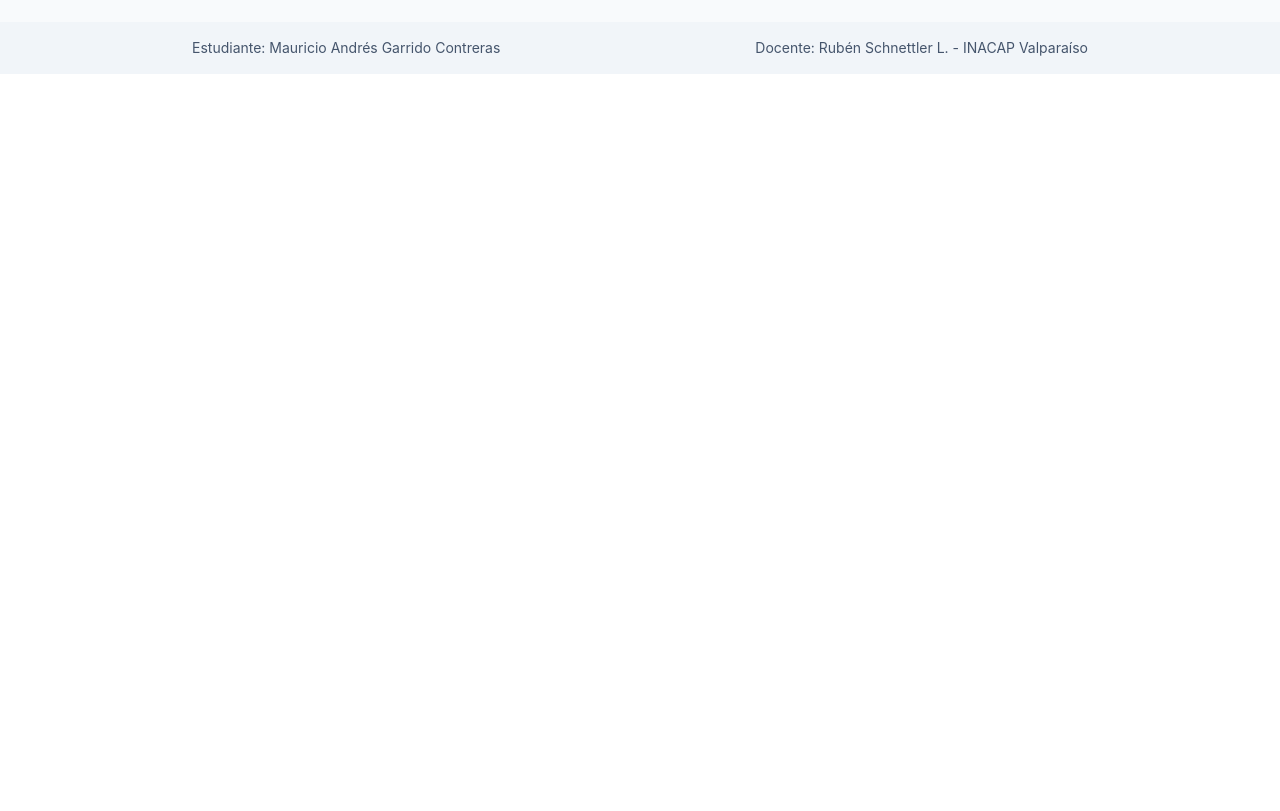
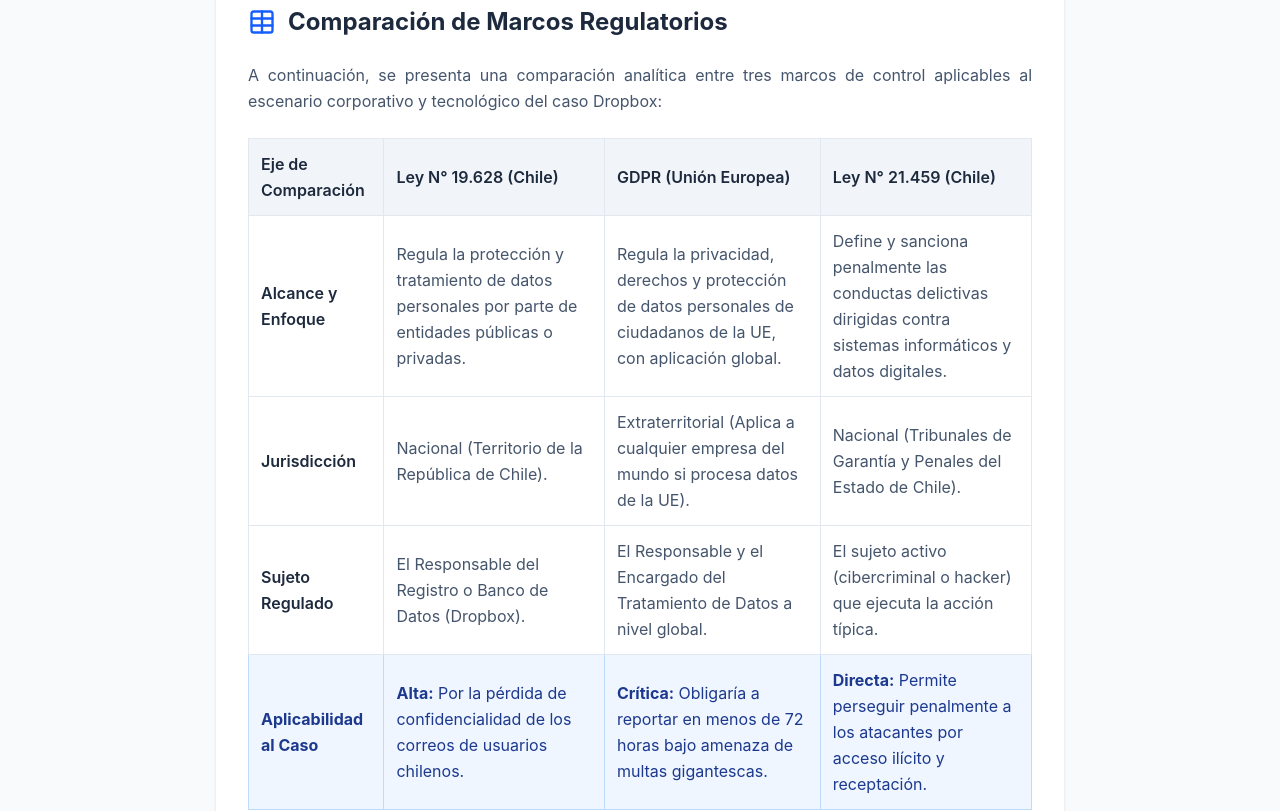
Before and after one commit to mandresgarridoc-arch/informe_garmau, a React (Vite) app: page / in a window 1280 px wide. Shown: the part 3000-3811 px from the top of the page. Before the commit the page ends 3074 px from the top, so only its background shows below. Built offline with nearby package versions, Linux system fonts and the light colour scheme.

Commit message:
Agrega tabla comparativa

```diff
--- a/src/App.tsx
+++ b/src/App.tsx
@@ -1,7 +1,8 @@
 import { Shield, BookOpen } from 'lucide-react'
 import Resumen from './componentes/Resumen'
 import Marco from "./componentes/Marco"
-import Delitos from "./componentes/Delitos";
+import Delitos from "./componentes/Delitos"
+import Comparacion from './componentes/Comparacion'
 
 function App() {
   return (
@@ -37,6 +38,7 @@ function App() {
         <Resumen/>
         <Marco />
         <Delitos/>
+        <Comparacion/>
       </main>
 
       <footer className="bg-slate-100 text-slate-600 text-sm py-4 px-6">
--- /dev/null
+++ b/src/componentes/Comparacion.tsx
@@ -0,0 +1,61 @@
+import { Table } from "lucide-react";
+
+function Comparacion() {
+  return (
+    <div className="bg-white rounded-lg shadow p-8 mb-8">
+      <div className="flex items-center gap-3 mb-6">
+        <Table className="text-blue-600" size={28} />
+        <h2 className="text-2xl font-bold text-slate-800">
+          Comparación de Marcos Regulatorios
+        </h2>
+      </div>
+
+      <div className="space-y-6 text-slate-600 leading-relaxed text-justify">
+        <p>
+          A continuación, se presenta una comparación analítica entre tres marcos de control aplicables al escenario corporativo y tecnológico del caso Dropbox:
+        </p>
+
+        <div className="overflow-x-auto">
+          <table className="w-full text-left border-collapse border border-slate-200">
+            <thead>
+              <tr className="bg-slate-100 text-slate-800">
+                <th className="border border-slate-200 p-3 font-semibold">Eje de Comparación</th>
+                <th className="border border-slate-200 p-3 font-semibold">Ley N° 19.628 (Chile)</th>
+                <th className="border border-slate-200 p-3 font-semibold">GDPR (Unión Europea)</th>
+                <th className="border border-slate-200 p-3 font-semibold">Ley N° 21.459 (Chile)</th>
+              </tr>
+            </thead>
+            <tbody>
+              <tr className="hover:bg-slate-50 transition-colors">
+                <td className="border border-slate-200 p-3 font-semibold text-slate-800">Alcance y Enfoque</td>
+                <td className="border border-slate-200 p-3">Regula la protección y tratamiento de datos personales por parte de entidades públicas o privadas.</td>
+                <td className="border border-slate-200 p-3">Regula la privacidad, derechos y protección de datos personales de ciudadanos de la UE, con aplicación global.</td>
+                <td className="border border-slate-200 p-3">Define y sanciona penalmente las conductas delictivas dirigidas contra sistemas informáticos y datos digitales.</td>
+              </tr>
+              <tr className="hover:bg-slate-50 transition-colors">
+                <td className="border border-slate-200 p-3 font-semibold text-slate-800">Jurisdicción</td>
+                <td className="border border-slate-200 p-3">Nacional (Territorio de la República de Chile).</td>
+                <td className="border border-slate-200 p-3">Extraterritorial (Aplica a cualquier empresa del mundo si procesa datos de la UE).</td>
+                <td className="border border-slate-200 p-3">Nacional (Tribunales de Garantía y Penales del Estado de Chile).</td>
+              </tr>
+              <tr className="hover:bg-slate-50 transition-colors">
+                <td className="border border-slate-200 p-3 font-semibold text-slate-800">Sujeto Regulado</td>
+                <td className="border border-slate-200 p-3">El Responsable del Registro o Banco de Datos (Dropbox).</td>
+                <td className="border border-slate-200 p-3">El Responsable y el Encargado del Tratamiento de Datos a nivel global.</td>
+                <td className="border border-slate-200 p-3">El sujeto activo (cibercriminal o hacker) que ejecuta la acción típica.</td>
+              </tr>
+              <tr className="bg-blue-50 hover:bg-blue-100 transition-colors">
+                <td className="border border-blue-200 p-3 font-bold text-blue-900">Aplicabilidad al Caso</td>
+                <td className="border border-blue-200 p-3 text-blue-900"><strong>Alta:</strong> Por la pérdida de confidencialidad de los correos de usuarios chilenos.</td>
+                <td className="border border-blue-200 p-3 text-blue-900"><strong>Crítica:</strong> Obligaría a reportar en menos de 72 horas bajo amenaza de multas gigantescas.</td>
+                <td className="border border-blue-200 p-3 text-blue-900"><strong>Directa:</strong> Permite perseguir penalmente a los atacantes por acceso ilícito y receptación.</td>
+              </tr>
+            </tbody>
+          </table>
+        </div>
+      </div>
+    </div>
+  );
+}
+
+export default Comparacion;
```
